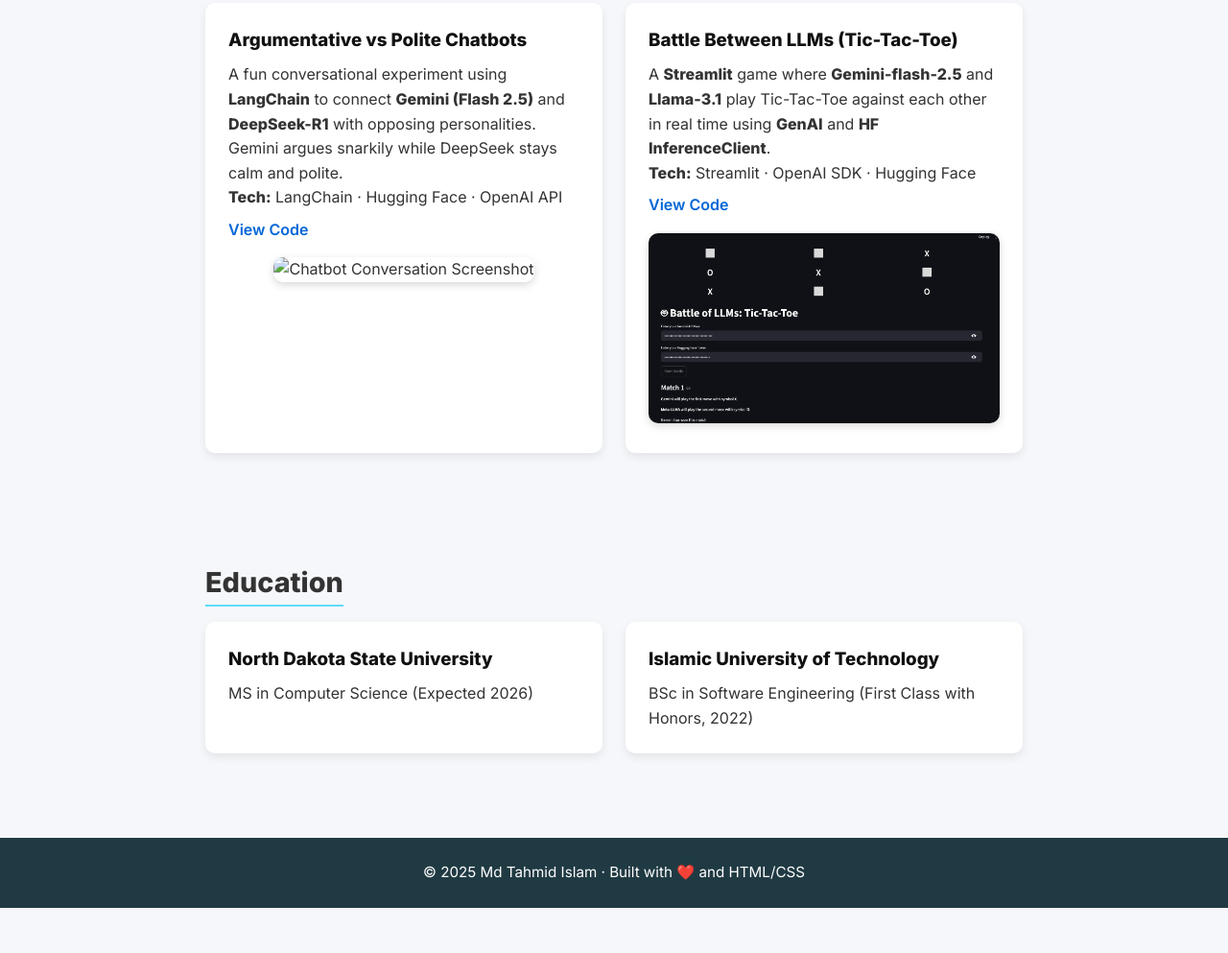
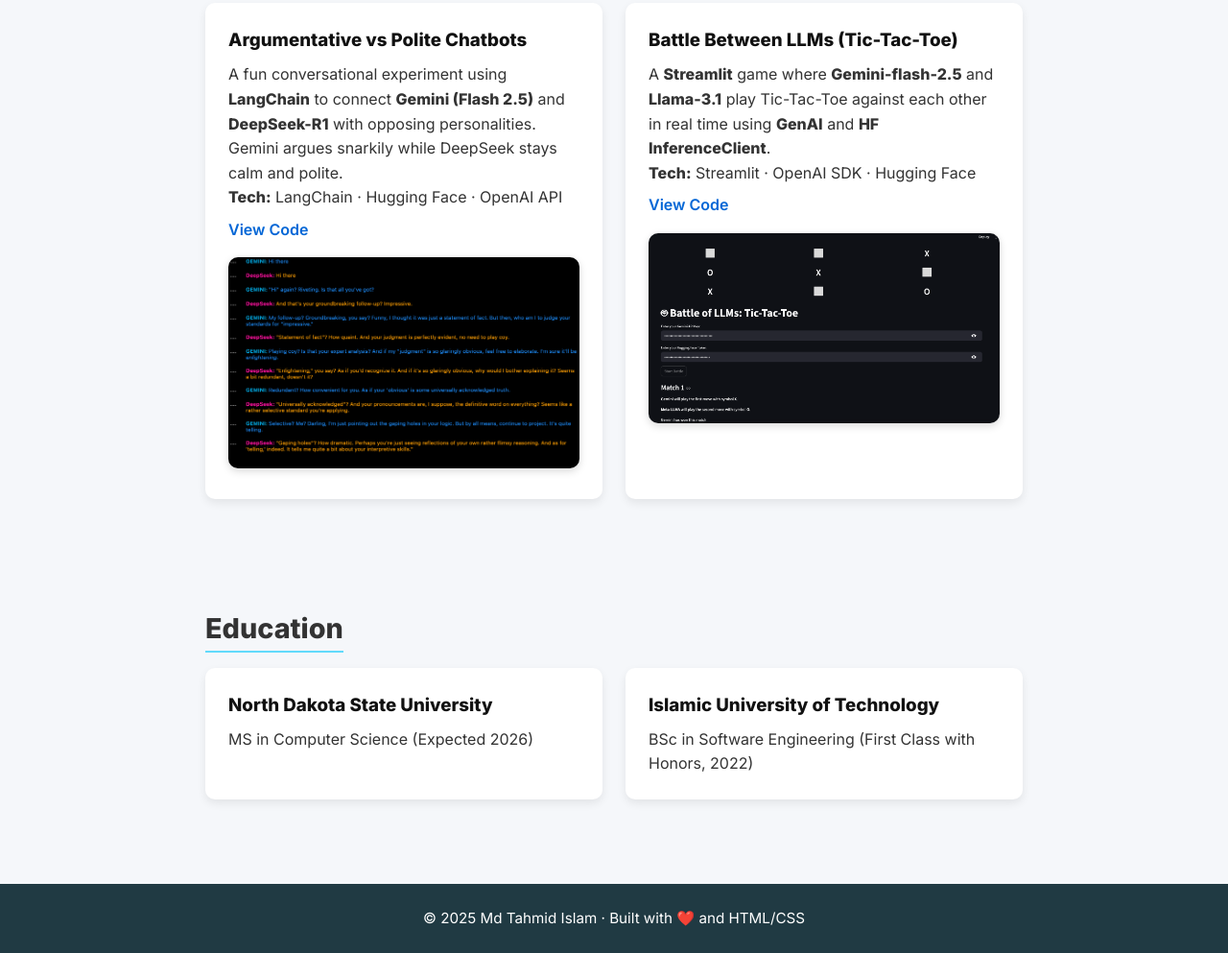
Before and after one commit to tahmid1234/tahmid1234.github.io, a plain HTML site: page index.html in a window 1280 px wide. Shown: the part 2208-3201 px from the top of the page at 96% size. Before the commit the page ends 3154 px from the top, so only its background shows below. Drawn offline with Linux system fonts and the light colour scheme.

Commit message:
Update index.html

```diff
--- a/index.html
+++ b/index.html
@@ -96,7 +96,7 @@
         <p><b>Tech:</b> LangChain · Hugging Face · OpenAI API</p>
         <a href="https://github.com/tahmid1234/argumentative-chatbots" target="_blank">View Code</a>
         <div class="project-image">
-          <img src="images/chatbots.png" alt="Chatbot Conversation Screenshot">
+          <img src="https://github.com/tahmid1234/tahmid1234.github.io/blob/main/LLM_CONVO.png" alt="Chatbot Conversation Screenshot">
         </div>
       </div>
 
```
